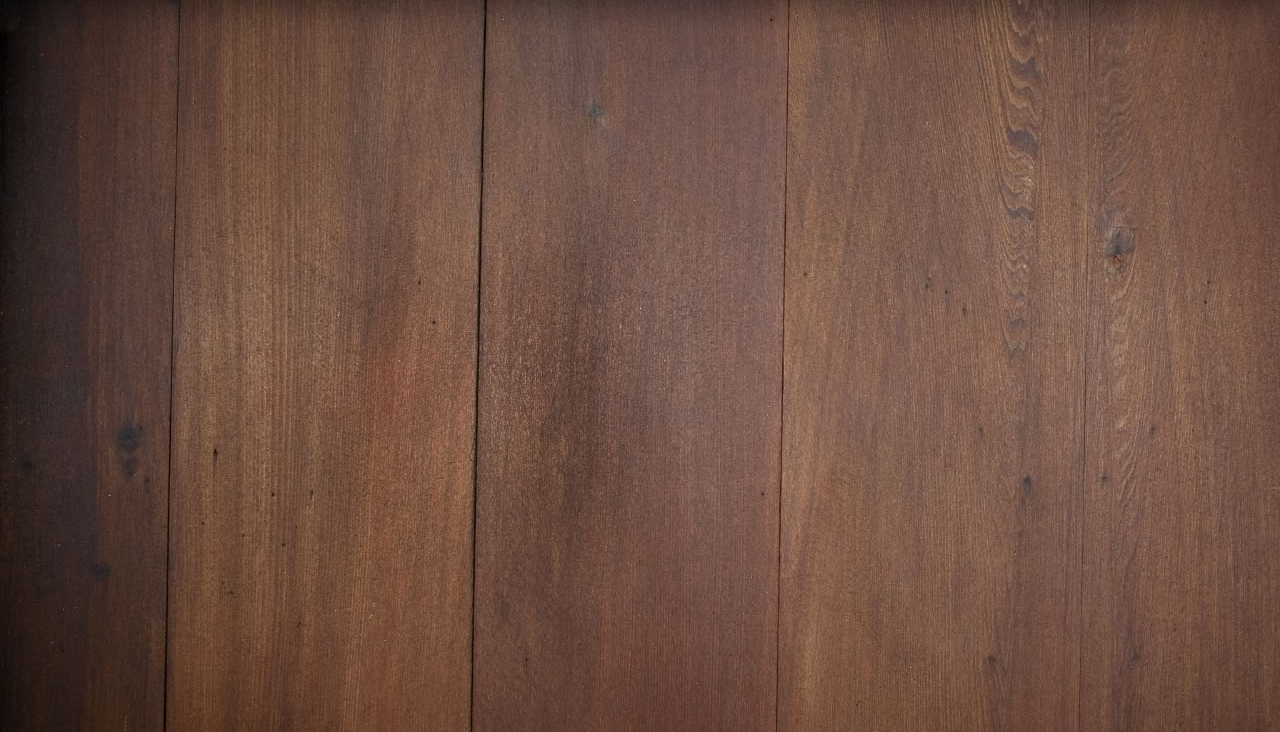
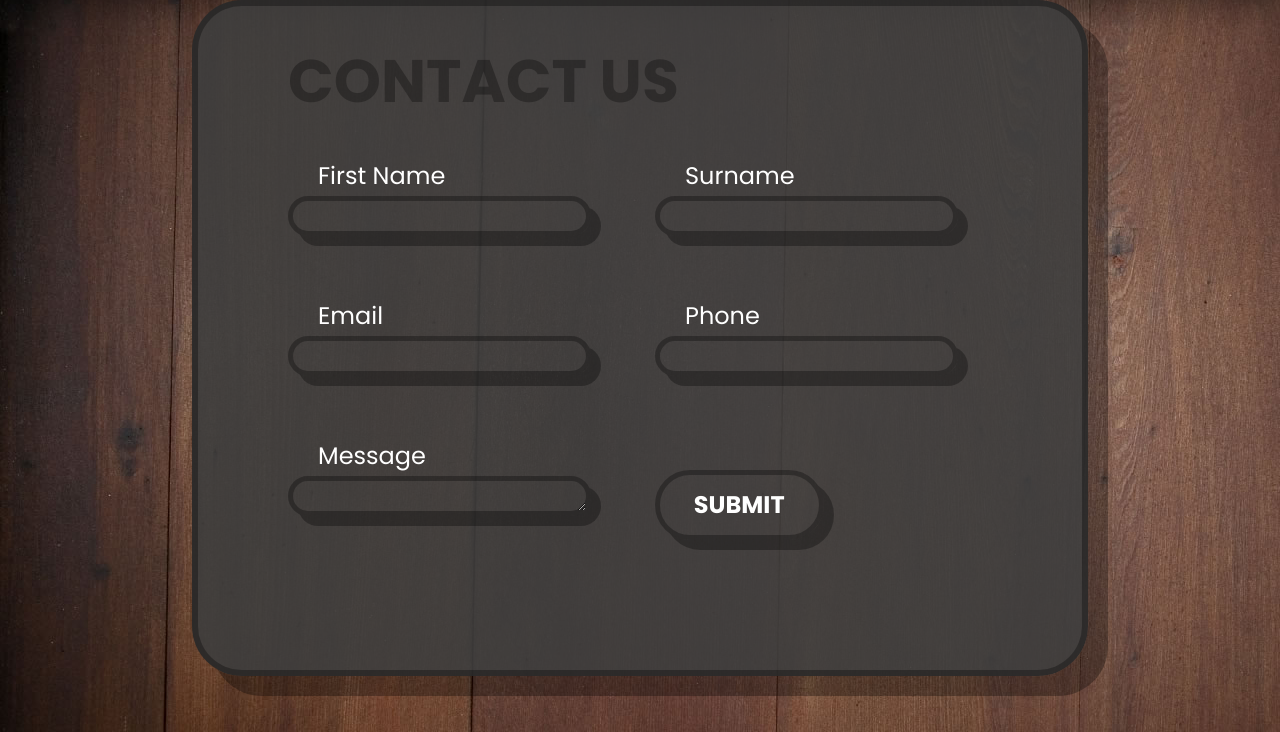
Before and after one commit to Wojanix/IndeksRompera, a PHP site: page /pages/contact.php in a window 1280 px wide. Shown: the part 68-800 px from the top of the page. Run offline with PHP 8.4, Linux system fonts and the light colour scheme.

Commit message:
Contact form ctrl c v

```diff
--- /dev/null
+++ b/css/contact.css
@@ -0,0 +1,116 @@
+
+
+  .card {
+    width: 70%;
+    padding: 30px 90px 90px 90px;
+    background-color: rgba(61, 61, 61,0.9);
+    border: 6px solid rgba(0, 0, 0, 0.3);
+    box-shadow: 20px 20px 0 rgba(0, 0, 0, 0.3);
+    border-radius: 50px;
+    position: relative;
+  }
+
+  .card h2 {
+    color: rgba(0, 0, 0, 0.3);
+    font-size: 60px;
+    text-transform: uppercase;
+  }
+
+  .card .row {
+    position: relative;
+    width: 100%;
+    display: grid;
+    grid: auto / auto auto;
+    grid-template-columns: repeat(auto-fit,minmax(40%, 1fr));
+    grid-gap: 30px;
+  }
+
+  .card .row .col {
+    position: relative;
+    width: 100%;
+    margin: 30px 20px 40px 0;
+    transition: 0.5s;
+  }
+
+  .card .row .form-group {
+    position: relative;
+    width: 100%;
+    height: 40px;
+    color: #ffffff;
+  }
+
+  .card .row .form-group input,
+  .card .row .form-group textarea {
+    position: absolute;
+    width: 90%;
+    height: 100%;
+    background: transparent;
+    outline: none;
+    font-size: 24px;
+    padding: 10px 0 10px 20px;
+    border: 5px solid rgba(0, 0, 0, 0.3);
+    box-shadow: 10px 10px 0 rgba(0, 0, 0, 0.3);
+    color: #ffffff;
+    border-radius: 50px;
+  }
+
+  .card .row .form-group label {
+    line-height: 40px;
+    color: #ffffff;
+    font-size: 24px;
+    margin: 0 0 0 30px;
+    display: block;
+    pointer-events: none;
+  }
+
+  .row .col:nth-child(6) {
+    margin-top: 64px;
+  }
+
+  .card .row .form-group input:focus,
+  .card .row .form-group textarea:focus {
+    border: 5px solid #ffffff;
+    transition: all 0.5s;
+  }
+
+  .card .row input[type="submit"] {
+    border: 5px solid rgba(0, 0, 0, 0.3);
+    box-shadow: 10px 10px 0 rgba(0, 0, 0, 0.3);
+    padding: 10px;
+    height: 100%;
+    width: 50%;
+    cursor: pointer;
+    outline: none;
+    background: transparent;
+    text-transform: uppercase;
+    color: #ffffff;
+    line-height: 40px;
+    font-size: 24px;
+    font-weight: 700;
+    border-radius: 45px;
+    transition: all 0.4s;
+  }
+
+  .card .row input[type="submit"]:hover {
+    border: 5px solid rgba(255, 255, 255, 1);
+    color: #ffffff;
+    transition: all 0.4s;
+  }
+
+  @media screen and (max-width: 900px) {
+    .card .row {
+      grid-template-columns: repeat(auto-fit,minmax(70%, 1fr));
+    }
+
+    .card {
+      padding: 20px;
+    }
+
+    .card h2 {
+      font-size: 34px;
+    }
+
+    .card .row input[type="submit"] {
+      width: 100%;
+    }
+  }
--- a/pages/contact.php
+++ b/pages/contact.php
@@ -6,6 +6,7 @@
     <title>Kontakt</title>
     <link rel="stylesheet" href="../css/main.css">
     <link rel="stylesheet" href="../css/nav.css">
+    <link rel="stylesheet" href="../css/contact.css">
 </head>
 <body>
 <div class="navbar">
@@ -15,5 +16,48 @@
   <a href="add.php"><i class="fa fa-fw fa-user"></i> Dodaj</a>
   <a class="active" href="contact.php"><i class="fa fa-fw fa-user"></i> Kontakt</a>
 </div>
+<div class="card">
+  <h2>Contact Us</h2>
+  <div class="row">
+    <div class="col">
+      <div class="form-group">
+        <label>First Name</label>
+        <input type="text">
+      </div>
+    </div>
+
+    <div class="col">
+      <div class="form-group">
+        <label>Surname</label>
+        <input type="text">
+      </div>
+    </div>
+
+    <div class="col">
+      <div class="form-group">
+        <label>Email</label>
+        <input type="text">
+      </div>
+    </div>
+
+    <div class="col">
+      <div class="form-group">
+        <label>Phone</label>
+        <input type="text">
+      </div>
+    </div>
+
+    <div class="col">
+      <div class="form-group">
+        <label>Message</label>
+        <textarea></textarea>
+      </div>
+    </div>
+
+    <div class="col">
+      <input type="submit" value="Submit">
+    </div>
+  </div>
+</div>
 </body>
 </html>
```
